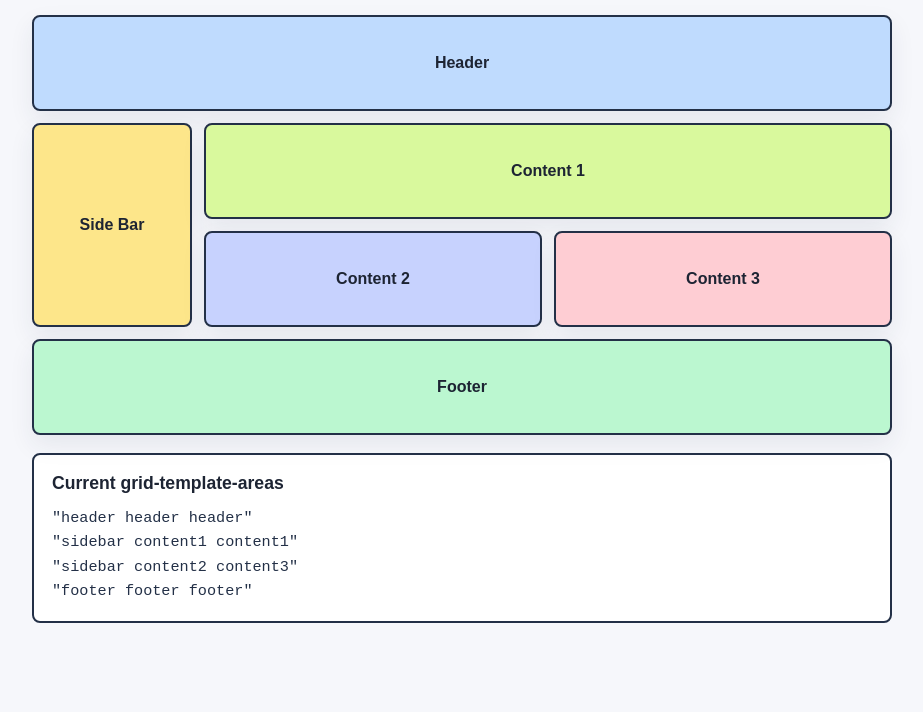
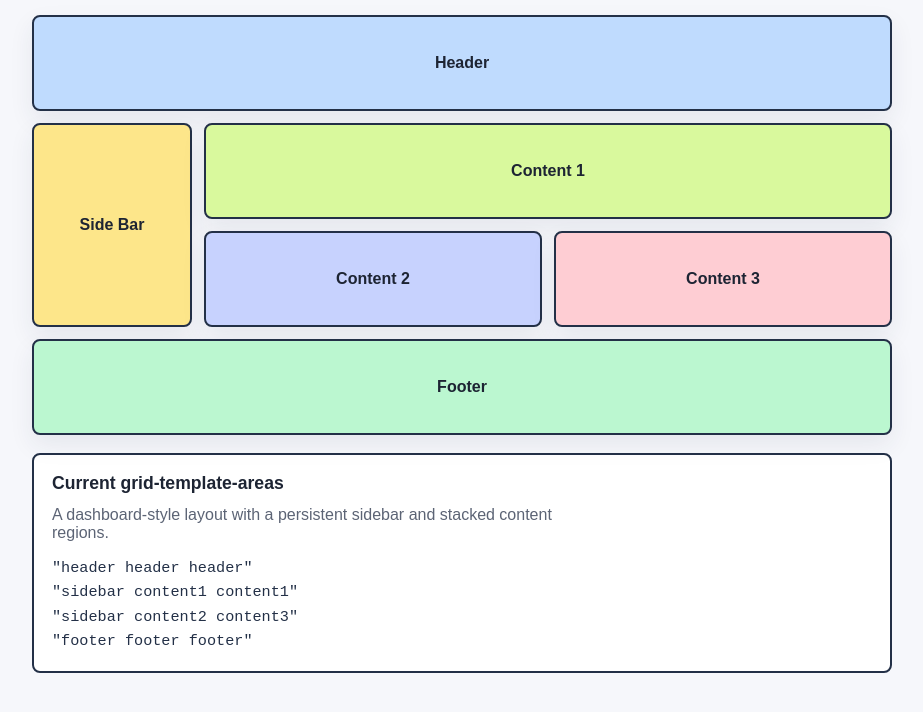
Before and after one commit to Dkshaa/NamedGrid, a plain HTML site: page index.html in a window 1280 px wide. Both pictures are taken after a click on the button "Dashboard". Shown: the part 88-800 px from the top of the page, without its empty margins (178-1101 px from the left). Drawn offline with Linux system fonts and the light colour scheme.

Commit message:
Add layout descriptions

```diff
--- a/index.css
+++ b/index.css
@@ -150,6 +150,11 @@ h2 {
   font-size: 1.1rem;
 }
 
+.layout-summary {
+  max-width: 62ch;
+  margin-bottom: 14px;
+}
+
 pre {
   margin: 0;
   overflow-x: auto;
--- a/index.html
+++ b/index.html
@@ -41,6 +41,9 @@
 
       <section class="code-panel" aria-labelledby="code-title">
         <h2 id="code-title">Current grid-template-areas</h2>
+        <p class="layout-summary" data-layout-summary>
+          A dashboard-style layout with a persistent sidebar and stacked content regions.
+        </p>
         <pre><code data-template-code>"header header header"
 "sidebar content1 content1"
 "sidebar content2 content3"
--- a/script.js
+++ b/script.js
@@ -1,6 +1,7 @@
 const grid = document.querySelector("[data-grid]");
 const buttons = document.querySelectorAll("[data-layout]");
 const templateCode = document.querySelector("[data-template-code]");
+const layoutSummary = document.querySelector("[data-layout-summary]");
 
 const templates = {
   dashboard: `"header header header"
@@ -17,12 +18,22 @@ const templates = {
 "footer footer footer"`,
 };
 
+const summaries = {
+  dashboard:
+    "A dashboard-style layout with a persistent sidebar and stacked content regions.",
+  article:
+    "An article-style layout where the main content column receives the most space.",
+  gallery:
+    "A gallery-style layout that lets visual content blocks span across the grid.",
+};
+
 buttons.forEach((button) => {
   button.addEventListener("click", () => {
     const layout = button.dataset.layout;
 
     grid.className = `container layout-${layout}`;
     templateCode.textContent = templates[layout];
+    layoutSummary.textContent = summaries[layout];
 
     buttons.forEach((item) => {
       item.classList.toggle("active", item === button);
```
